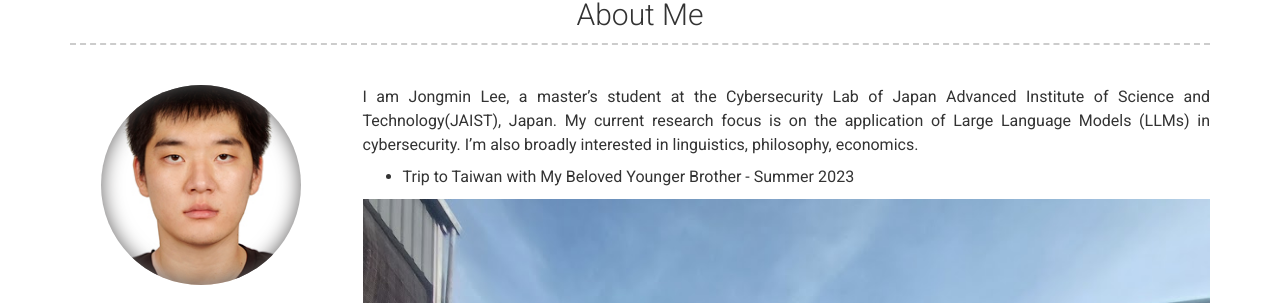
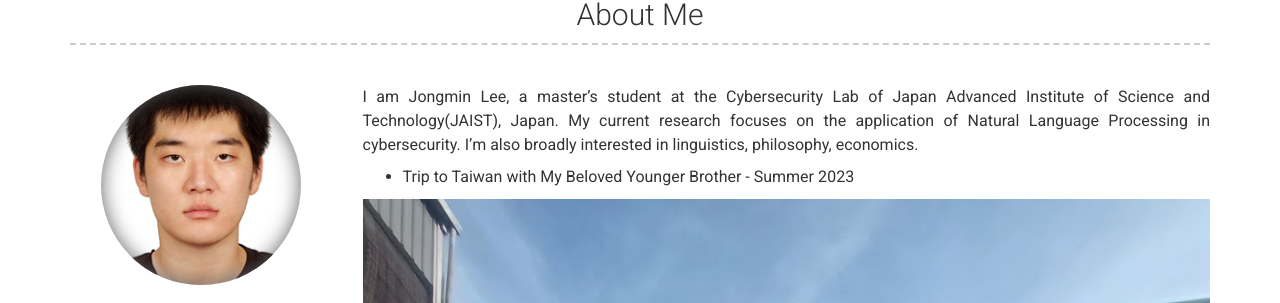
Before and after one commit to strike137/strike137.github.io, a Jekyll site: the page built from index.md, in a window 1280 px wide and 900 px high. Shown: the part 244-547 px from the top of the window. Built offline with Jekyll 4.4.1, drawn with Linux system fonts in a browser that asks for light colours; nearby versions of some CDN libraries.

Commit message:
Update _config.yml

```diff
--- a/_config.yml
+++ b/_config.yml
@@ -36,7 +36,7 @@
 # about_title: About Me (Use this to override about section title)
 about_profile_image: /images/profile.jpg
 about_content: | # this will include new lines to allow paragraphs
-  I am Jongmin Lee, a master's student at the Cybersecurity Lab of Japan Advanced Institute of Science and Technology(JAIST), Japan. My current research focus is on the application of Large Language Models (LLMs) in cybersecurity. I'm also broadly interested in linguistics, philosophy, economics.
+  I am Jongmin Lee, a master's student at the Cybersecurity Lab of Japan Advanced Institute of Science and Technology(JAIST), Japan. My current research focuses on the application of Natural Language Processing in cybersecurity. I'm also broadly interested in linguistics, philosophy, economics.
 
   - Trip to Taiwan with My Beloved Younger Brother - Summer 2023
 
```
